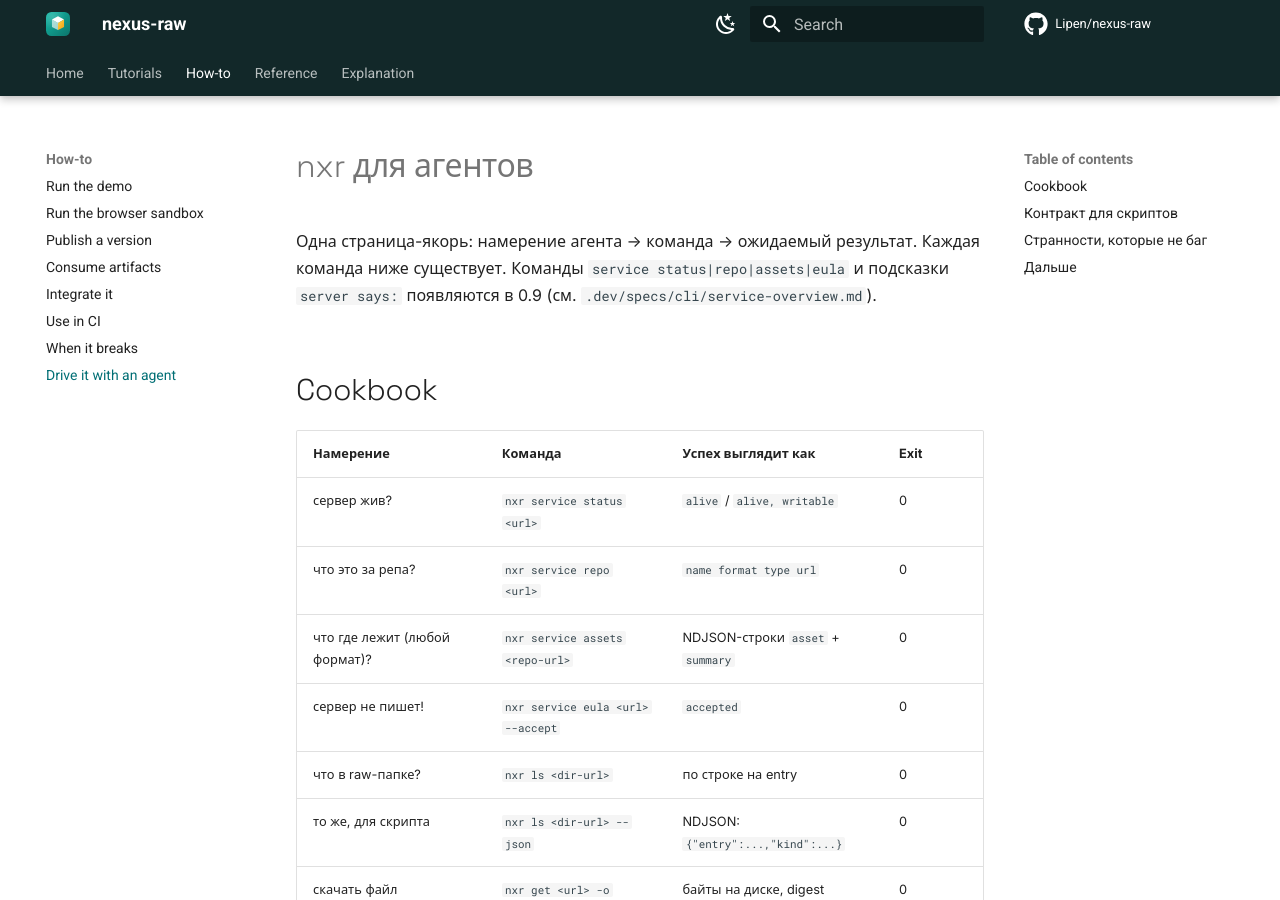
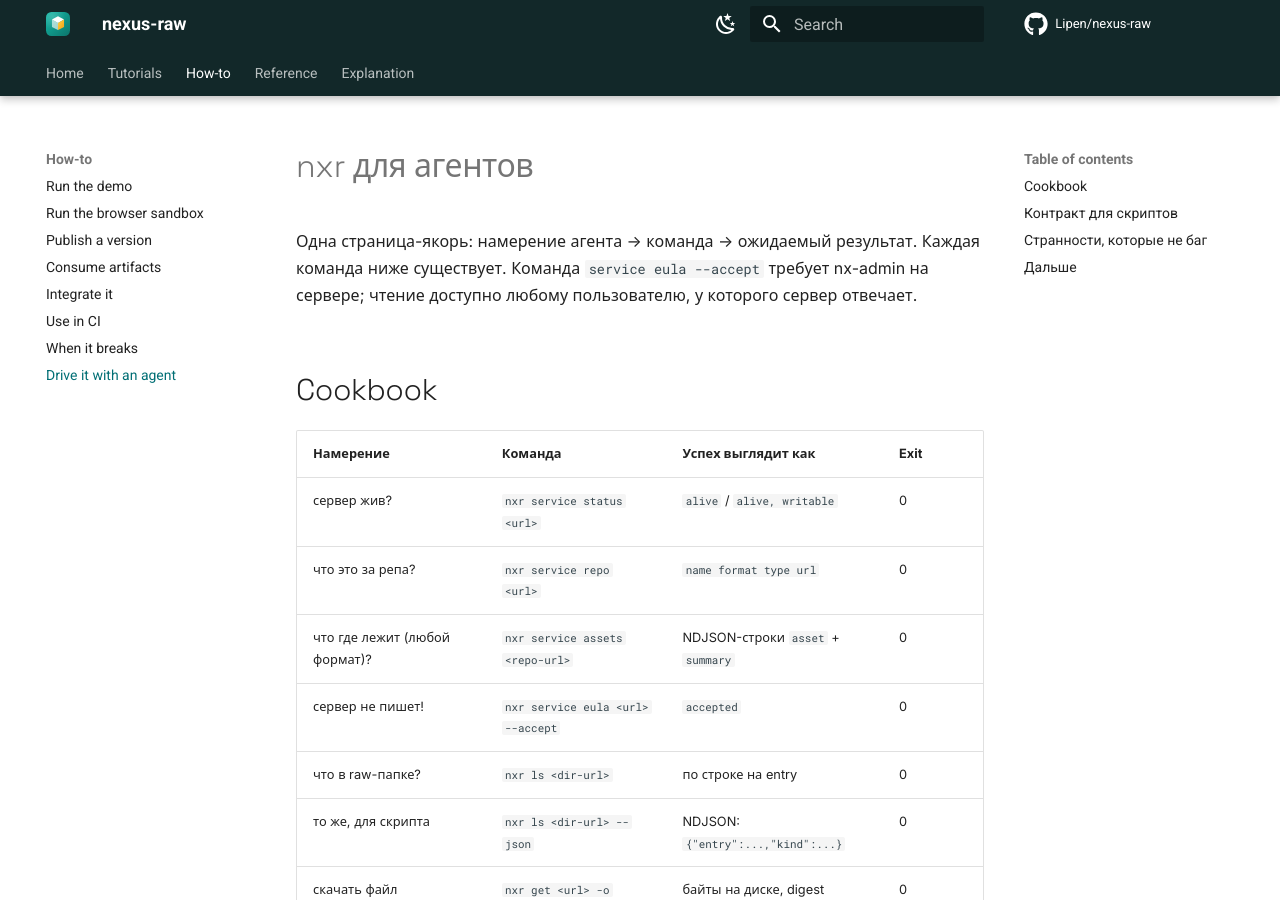
Before and after one commit to Lipen/nexus-raw, an MkDocs documentation site: the page built from docs/how-to/agents.md, in a window 1280 px wide and 900 px high. Built offline with MkDocs 1.6.1 and Material for MkDocs 9.7.7, drawn with Linux system fonts in a browser that asks for light colours; comment, search, counter and statistics services are not loaded.

Commit message:
docs: the cookbook marks the service commands shipped

```diff
--- a/docs/how-to/agents.md
+++ b/docs/how-to/agents.md
@@ -2,7 +2,7 @@
 
 Одна страница-якорь: намерение агента -> команда -> ожидаемый результат.
 Каждая команда ниже существует.
-Команды `service status|repo|assets|eula` и подсказки `server says:` появляются в 0.9 (см. `.dev/specs/cli/service-overview.md`).
+Команда `service eula --accept` требует nx-admin на сервере; чтение доступно любому пользователю, у которого сервер отвечает.
 
 ## Cookbook
 
--- a/llms.txt
+++ b/llms.txt
@@ -10,7 +10,7 @@
 - `--json` prints one NDJSON event per line; the last event is always a summary.
 - Credentials: `-u user:pass`, or `NXR_AUTH` (base64 `user:pass`), or `NXR_USERNAME` + `NXR_PASSWORD`.
 - Listing needs an enumeration source: `manifest.json` at the directory URL, `--manifest <file|url|->`, repeatable `--name`, or `--ls` (search API).
-- Commands `service status|repo|assets|eula` and `server says:` hints ship in 0.9.
+- Commands `service status|repo|assets|eula` ship since 0.9: `eula --accept` needs nx-admin.
 
 ### Intent to command
 
```
